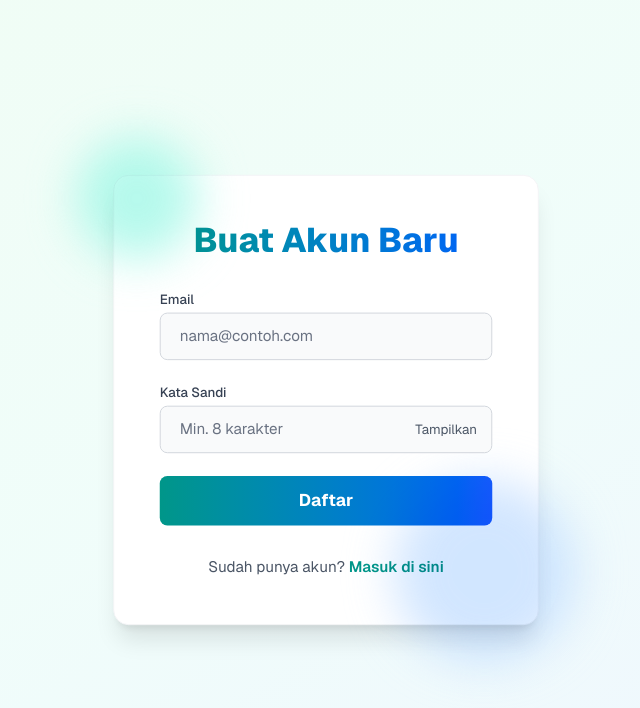
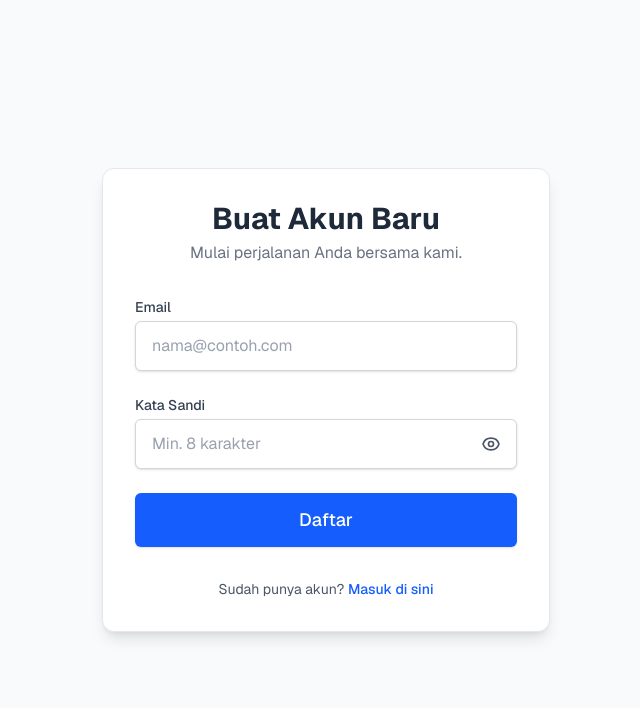
Before and after one commit to dika1005/learn, a Next.js app: page /register in a window 1280 px wide. Shown: the top 708 px of the page, without its empty margins (314-954 px from the left). Built offline with nearby package versions, Linux system fonts and the light colour scheme.

Commit message:
feat: enhance login and registration pages with improved UI and validation, update JWT handling in API

```diff
--- a/app/(auth)/login/page.tsx
+++ b/app/(auth)/login/page.tsx
@@ -1,6 +1,6 @@
 // app/auth/login/page.tsx
 "use client";
-import { useState, useEffect } from "react"; // Tambahkan useEffect
+import { useState, useEffect } from "react";
 import { useRouter } from "next/navigation";
 import Link from "next/link";
 
@@ -20,9 +20,8 @@ export default function LoginPage() {
   const handleSubmit = async (e: React.FormEvent<HTMLFormElement>) => {
     e.preventDefault();
 
-  // Optional: Validasi kosong
     if (!email || !password) {
-    alert("Isi email dan password dulu dong! 😤");
+      alert("Email dan password harus diisi.");
       return;
     }
 
@@ -39,12 +38,8 @@ export default function LoginPage() {
 
       if (res.ok) {
         alert(data.message);
-
-      // ✅ Simpan token & email ke localStorage
         localStorage.setItem("token", data.token);
-      localStorage.setItem("userEmail", data.user.email); // <- ini penting buat redirect
-
-      // ✅ Redirect ke halaman utama
+        localStorage.setItem("userEmail", data.user.email);
         router.push("/");
       } else {
         alert("Gagal login: " + data.message);
@@ -55,23 +50,22 @@ export default function LoginPage() {
     }
   };
 
+  return (
+    <div className="min-h-screen flex items-center justify-center bg-gray-50 dark:bg-gray-900 p-4 font-sans">
+      <div className="w-full max-w-md bg-white dark:bg-gray-800 p-8 rounded-xl shadow-lg border border-gray-200 dark:border-gray-700">
 
-  return (
-    <div className="min-h-screen flex items-center justify-center p-4 bg-gradient-to-br from-indigo-50 via-purple-50 to-pink-50 dark:from-gray-900 dark:via-gray-800 dark:to-gray-900 font-sans text-gray-900 dark:text-white">
-      <div className="relative z-10 bg-white dark:bg-gray-800 p-8 md:p-12 rounded-2xl shadow-xl hover:shadow-2xl transition-shadow duration-300 transform scale-95 hover:scale-100 ease-out max-w-md w-full border border-gray-100 dark:border-gray-700">
-        {/* Background Blob/Shape - Ini hanya contoh, bisa diganti dengan SVG atau elemen dekoratif lainnya */}
-        <div className="absolute -top-10 -left-10 w-32 h-32 bg-purple-200 dark:bg-purple-800 rounded-full mix-blend-multiply filter blur-xl opacity-70 animate-blob"></div>
-        <div className="absolute -bottom-10 -right-10 w-48 h-48 bg-pink-200 dark:bg-pink-800 rounded-full mix-blend-multiply filter blur-xl opacity-70 animate-blob animation-delay-2000"></div>
-
-        <h2 className="text-4xl font-extrabold text-center mb-8 text-transparent bg-clip-text bg-gradient-to-r from-purple-600 to-pink-600 dark:from-purple-400 dark:to-pink-400">
+        <h2 className="text-3xl font-bold text-center mb-1 text-gray-800 dark:text-white">
           Selamat Datang Kembali
         </h2>
+        <p className="text-center text-gray-500 dark:text-gray-400 mb-8">
+          Masuk untuk melanjutkan sesi Anda.
+        </p>
 
-        <form onSubmit={handleSubmit} className="flex flex-col gap-6">
+        <form onSubmit={handleSubmit} className="space-y-6">
           <div>
             <label
               htmlFor="email"
-              className="block text-sm font-medium text-gray-700 dark:text-gray-300 mb-1"
+              className="block text-sm font-medium text-gray-700 dark:text-gray-300"
             >
               Email
             </label>
@@ -81,7 +75,7 @@ export default function LoginPage() {
               value={email}
               onChange={(e) => setEmail(e.target.value)}
               placeholder="nama@contoh.com"
-              className="w-full px-5 py-3 border border-gray-300 dark:border-gray-600 rounded-lg focus:outline-none focus:ring-4 focus:ring-purple-200 dark:focus:ring-purple-700 bg-gray-50 dark:bg-gray-700 text-gray-900 dark:text-white placeholder-gray-500 dark:placeholder-gray-400 transition duration-200 ease-in-out text-base"
+              className="mt-1 block w-full px-4 py-3 bg-white dark:bg-gray-700 border border-gray-300 dark:border-gray-600 rounded-md shadow-sm placeholder-gray-400 focus:outline-none focus:ring-2 focus:ring-blue-500 focus:border-blue-500 dark:text-white"
               required
             />
           </div>
@@ -89,46 +83,55 @@ export default function LoginPage() {
           <div>
             <label
               htmlFor="password"
-              className="block text-sm font-medium text-gray-700 dark:text-gray-300 mb-1"
+              className="block text-sm font-medium text-gray-700 dark:text-gray-300"
             >
               Kata Sandi
             </label>
-            <div className="relative">
+            <div className="relative mt-1">
               <input
                 id="password"
                 type={showPassword ? "text" : "password"}
                 value={password}
                 onChange={(e) => setPassword(e.target.value)}
-                placeholder="Min. 8 karakter"
-                className="w-full px-5 py-3 border border-gray-300 dark:border-gray-600 rounded-lg focus:outline-none focus:ring-4 focus:ring-pink-200 dark:focus:ring-pink-700 bg-gray-50 dark:bg-gray-700 text-gray-900 dark:text-white placeholder-gray-500 dark:placeholder-gray-400 transition duration-200 ease-in-out text-base pr-12"
+                placeholder="Kata sandi Anda"
+                className="block w-full px-4 py-3 bg-white dark:bg-gray-700 border border-gray-300 dark:border-gray-600 rounded-md shadow-sm placeholder-gray-400 focus:outline-none focus:ring-2 focus:ring-blue-500 focus:border-blue-500 dark:text-white"
                 required
               />
               <button
                 type="button"
                 onClick={() => setShowPassword((v) => !v)}
-                className="absolute inset-y-0 right-0 pr-4 flex items-center text-sm leading-5 text-gray-600 dark:text-gray-400 hover:text-purple-600 dark:hover:text-purple-400 transition-colors duration-200 ease-in-out"
-                aria-label={showPassword ? "Hide password" : "Show password"}
+                className="absolute inset-y-0 right-0 px-4 flex items-center text-sm text-gray-600 dark:text-gray-400 hover:text-blue-600 dark:hover:text-blue-400 transition-colors"
+                aria-label={showPassword ? "Sembunyikan kata sandi" : "Tampilkan kata sandi"}
               >
-                {showPassword ? "Sembunyikan" : "Tampilkan"}
+                {showPassword ? (
+                  <svg xmlns="http://www.w3.org/2000/svg" className="h-5 w-5" fill="none" viewBox="0 0 24 24" stroke="currentColor">
+                    <path strokeLinecap="round" strokeLinejoin="round" strokeWidth={2} d="M13.875 18.825A10.05 10.05 0 0112 19c-4.478 0-8.268-2.943-9.543-7a9.97 9.97 0 011.563-3.029m5.858.908a3 3 0 114.243 4.243M9.878 9.878l4.242 4.242M9.88 9.88l-3.29-3.29m7.532 7.532l3.29 3.29M3 3l18 18" />
+                  </svg>
+                ) : (
+                  <svg xmlns="http://www.w3.org/2000/svg" className="h-5 w-5" fill="none" viewBox="0 0 24 24" stroke="currentColor">
+                    <path strokeLinecap="round" strokeLinejoin="round" strokeWidth={2} d="M15 12a3 3 0 11-6 0 3 3 0 016 0z" />
+                    <path strokeLinecap="round" strokeLinejoin="round" strokeWidth={2} d="M2.458 12C3.732 7.943 7.522 5 12 5c4.478 0 8.268 2.943 9.542 7-1.274 4.057-5.064 7-9.542 7-4.478 0-8.268-2.943-9.542-7z" />
+                  </svg>
+                )}
               </button>
             </div>
           </div>
 
           <button
             type="submit"
-            className="w-full bg-gradient-to-r from-purple-600 to-pink-600 text-white py-3 rounded-lg font-bold text-lg hover:from-purple-700 hover:to-pink-700 transition duration-300 ease-in-out transform hover:-translate-y-0.5 hover:shadow-lg focus:outline-none focus:ring-4 focus:ring-purple-300 dark:focus:ring-pink-700"
+            className="w-full flex justify-center py-3 px-4 border border-transparent rounded-md shadow-sm text-lg font-medium text-white bg-blue-600 hover:bg-blue-700 focus:outline-none focus:ring-2 focus:ring-offset-2 focus:ring-blue-500 dark:focus:ring-offset-gray-800 transition-colors"
           >
             Masuk
           </button>
         </form>
 
-        <p className="mt-8 text-center text-gray-600 dark:text-gray-400 text-base">
+        <p className="mt-8 text-center text-sm text-gray-600 dark:text-gray-400">
           Belum punya akun?{" "}
           <Link
             href="/register"
-            className="text-purple-600 dark:text-purple-400 hover:text-pink-600 dark:hover:text-pink-400 hover:underline font-semibold transition-colors duration-200"
+            className="font-medium text-blue-600 hover:text-blue-500 dark:text-blue-400 dark:hover:text-blue-300 hover:underline"
           >
-            Daftar Sekarang
+            Daftar di sini
           </Link>
         </p>
       </div>
--- a/app/(auth)/register/page.tsx
+++ b/app/(auth)/register/page.tsx
@@ -1,7 +1,7 @@
 'use client'
 import { useState } from 'react'
 import { useRouter } from 'next/navigation'
-import Link from 'next/link' // Import Link
+import Link from 'next/link'
 
 export default function RegisterPage() {
     const [email, setEmail] = useState('')
@@ -33,65 +33,79 @@ export default function RegisterPage() {
     };
 
     return (
-        <div className="min-h-screen flex items-center justify-center p-4 bg-gradient-to-br from-green-50 via-teal-50 to-blue-50 dark:from-gray-900 dark:via-gray-800 dark:to-gray-900 font-sans text-gray-900 dark:text-white">
-            <div className="relative z-10 bg-white dark:bg-gray-800 p-8 md:p-12 rounded-2xl shadow-xl hover:shadow-2xl transition-shadow duration-300 transform scale-95 hover:scale-100 ease-out max-w-md w-full border border-gray-100 dark:border-gray-700">
-                {/* Background Blob/Shape */}
-                <div className="absolute -top-10 -left-10 w-32 h-32 bg-teal-200 dark:bg-teal-800 rounded-full mix-blend-multiply filter blur-xl opacity-70 animate-blob animation-delay-500"></div>
-                <div className="absolute -bottom-10 -right-10 w-48 h-48 bg-blue-200 dark:bg-blue-800 rounded-full mix-blend-multiply filter blur-xl opacity-70 animate-blob animation-delay-2500"></div>
+        <div className="min-h-screen flex items-center justify-center bg-gray-50 dark:bg-gray-900 p-4 font-sans">
+            <div className="w-full max-w-md bg-white dark:bg-gray-800 p-8 rounded-xl shadow-lg border border-gray-200 dark:border-gray-700">
 
-                <h2 className="text-4xl font-extrabold text-center mb-8 text-transparent bg-clip-text bg-gradient-to-r from-teal-600 to-blue-600 dark:from-teal-400 dark:to-blue-400">
+                <h2 className="text-3xl font-bold text-center mb-1 text-gray-800 dark:text-white">
                     Buat Akun Baru
                 </h2>
+                <p className="text-center text-gray-500 dark:text-gray-400 mb-8">
+                    Mulai perjalanan Anda bersama kami.
+                </p>
 
-                <form onSubmit={handleSubmit} className="flex flex-col gap-6">
+                <form onSubmit={handleSubmit} className="space-y-6">
                     <div>
-                        <label htmlFor="email" className="block text-sm font-medium text-gray-700 dark:text-gray-300 mb-1">Email</label>
+                        <label htmlFor="email" className="block text-sm font-medium text-gray-700 dark:text-gray-300">
+                            Email
+                        </label>
                         <input
                             id="email"
                             type="email"
                             value={email}
                             onChange={(e) => setEmail(e.target.value)}
                             placeholder="nama@contoh.com"
-                            className="w-full px-5 py-3 border border-gray-300 dark:border-gray-600 rounded-lg focus:outline-none focus:ring-4 focus:ring-teal-200 dark:focus:ring-teal-700 bg-gray-50 dark:bg-gray-700 text-gray-900 dark:text-white placeholder-gray-500 dark:placeholder-gray-400 transition duration-200 ease-in-out text-base"
+                            className="mt-1 block w-full px-4 py-3 bg-white dark:bg-gray-700 border border-gray-300 dark:border-gray-600 rounded-md shadow-sm placeholder-gray-400 focus:outline-none focus:ring-2 focus:ring-blue-500 focus:border-blue-500 dark:text-white"
                             required
                         />
                     </div>
 
                     <div>
-                        <label htmlFor="password" className="block text-sm font-medium text-gray-700 dark:text-gray-300 mb-1">Kata Sandi</label>
-                        <div className="relative">
+                        <label htmlFor="password" className="block text-sm font-medium text-gray-700 dark:text-gray-300">
+                            Kata Sandi
+                        </label>
+                        <div className="relative mt-1">
                             <input
                                 id="password"
                                 type={showPassword ? 'text' : 'password'}
                                 value={password}
                                 onChange={(e) => setPassword(e.target.value)}
                                 placeholder="Min. 8 karakter"
-                                className="w-full px-5 py-3 border border-gray-300 dark:border-gray-600 rounded-lg focus:outline-none focus:ring-4 focus:ring-blue-200 dark:focus:ring-blue-700 bg-gray-50 dark:bg-gray-700 text-gray-900 dark:text-white placeholder-gray-500 dark:placeholder-gray-400 transition duration-200 ease-in-out text-base pr-12"
+                                className="block w-full px-4 py-3 bg-white dark:bg-gray-700 border border-gray-300 dark:border-gray-600 rounded-md shadow-sm placeholder-gray-400 focus:outline-none focus:ring-2 focus:ring-blue-500 focus:border-blue-500 dark:text-white"
                                 required
                             />
                             <button
                                 type="button"
                                 onClick={() => setShowPassword(v => !v)}
-                                className="absolute inset-y-0 right-0 pr-4 flex items-center text-sm leading-5 text-gray-600 dark:text-gray-400 hover:text-teal-600 dark:hover:text-teal-400 transition-colors duration-200 ease-in-out"
-                                aria-label={showPassword ? 'Hide password' : 'Show password'}
+                                className="absolute inset-y-0 right-0 px-4 flex items-center text-sm text-gray-600 dark:text-gray-400 hover:text-blue-600 dark:hover:text-blue-400 transition-colors"
+                                aria-label={showPassword ? 'Sembunyikan kata sandi' : 'Tampilkan kata sandi'}
                             >
-                                {showPassword ? 'Sembunyikan' : 'Tampilkan'}
+                                {showPassword ? (
+                                    // Icon mata tertutup (contoh menggunakan SVG)
+                                    <svg xmlns="http://www.w3.org/2000/svg" className="h-5 w-5" fill="none" viewBox="0 0 24 24" stroke="currentColor">
+                                        <path strokeLinecap="round" strokeLinejoin="round" strokeWidth={2} d="M13.875 18.825A10.05 10.05 0 0112 19c-4.478 0-8.268-2.943-9.543-7a9.97 9.97 0 011.563-3.029m5.858.908a3 3 0 114.243 4.243M9.878 9.878l4.242 4.242M9.88 9.88l-3.29-3.29m7.532 7.532l3.29 3.29M3 3l18 18" />
+                                    </svg>
+                                ) : (
+                                    // Icon mata terbuka
+                                    <svg xmlns="http://www.w3.org/2000/svg" className="h-5 w-5" fill="none" viewBox="0 0 24 24" stroke="currentColor">
+                                        <path strokeLinecap="round" strokeLinejoin="round" strokeWidth={2} d="M15 12a3 3 0 11-6 0 3 3 0 016 0z" />
+                                        <path strokeLinecap="round" strokeLinejoin="round" strokeWidth={2} d="M2.458 12C3.732 7.943 7.522 5 12 5c4.478 0 8.268 2.943 9.542 7-1.274 4.057-5.064 7-9.542 7-4.478 0-8.268-2.943-9.542-7z" />
+                                    </svg>
+                                )}
                             </button>
                         </div>
                     </div>
 
                     <button
                         type="submit"
-                        className="w-full bg-gradient-to-r from-teal-600 to-blue-600 text-white py-3 rounded-lg font-bold text-lg hover:from-teal-700 hover:to-blue-700 transition duration-300 ease-in-out transform hover:-translate-y-0.5 hover:shadow-lg focus:outline-none focus:ring-4 focus:ring-teal-300 dark:focus:ring-blue-700"
+                        className="w-full flex justify-center py-3 px-4 border border-transparent rounded-md shadow-sm text-lg font-medium text-white bg-blue-600 hover:bg-blue-700 focus:outline-none focus:ring-2 focus:ring-offset-2 focus:ring-blue-500 dark:focus:ring-offset-gray-800 transition-colors"
                     >
                         Daftar
                     </button>
                 </form>
 
-                <p className="mt-8 text-center text-gray-600 dark:text-gray-400 text-base">
+                <p className="mt-8 text-center text-sm text-gray-600 dark:text-gray-400">
                     Sudah punya akun?{' '}
-                    {/* Perbaikan di sini: Hapus tag <a> */}
-                    <Link href="/login" className="text-teal-600 dark:text-teal-400 hover:text-blue-600 dark:hover:text-blue-400 hover:underline font-semibold transition-colors duration-200">
+                    <Link href="/login" className="font-medium text-blue-600 hover:text-blue-500 dark:text-blue-400 dark:hover:text-blue-300 hover:underline">
                         Masuk di sini
                     </Link>
                 </p>
--- a/app/api/login/route.ts
+++ b/app/api/login/route.ts
@@ -21,20 +21,31 @@ export async function POST(req: NextRequest) {
       return NextResponse.json({ message: 'Password salah' }, { status: 401 })
     }
 
+    // 🔐 Generate JWT
     const token = jwt.sign(
       { id: user.id, email: user.email },
       process.env.JWT_SECRET!,
       { expiresIn: '1h' }
     )
 
-    return NextResponse.json({
+    // 🍪 Simpan token ke cookies
+    const response = NextResponse.json({
       message: 'Login berhasil!',
-      token,
       user: {
         id: user.id,
         email: user.email
       }
-    }, { status: 200 })
+    })
+
+    response.cookies.set('token', token, {
+      httpOnly: true,
+      secure: process.env.NODE_ENV === 'production',
+      sameSite: 'strict',
+      path: '/',
+      maxAge: 60 * 60 // 1 jam
+    })
+
+    return response
 
   } catch (error) {
     console.error('[LOGIN ERROR]', error)
--- a/lib/middleware/auth.ts
+++ b/lib/middleware/auth.ts
@@ -3,31 +3,22 @@ import { NextRequest, NextResponse } from "next/server";
 import jwt from "jsonwebtoken";
 
 export async function authMiddleware(req: NextRequest) {
-  const authHeader = req.headers.get("authorization");
+  const token = req.cookies.get("token")?.value;
 
-  if (!authHeader || !authHeader.startsWith("Bearer ")) {
-    console.log("[authMiddleware] Token ga ada atau format salah 😒");
+  if (!token) {
     return NextResponse.json(
-      { message: "Token tidak ditemukan atau format salah" },
+      { message: "Token tidak ditemukan di cookies" },
       { status: 401 }
     );
   }
-  const token = authHeader.split(" ")[1];
-  console.log("[authMiddleware] Extracted token:", token); // Pastikan tokennya benar diekstrak
-
-  // -- TAMBAHKAN INI --
-  console.log(
-    "[authMiddleware] JWT_SECRET used for verification:",
-    process.env.JWT_SECRET
-  );
-  // -- END TAMBAHKAN INI --
 
   try {
     const decoded = jwt.verify(token, process.env.JWT_SECRET!);
     console.log("[authMiddleware] Token valid:", decoded);
-    // ...
+    // bisa simpan decoded info ke req kalau mau
+    return null; // artinya lanjutkan
   } catch (err) {
-    console.error("[authMiddleware] Token error:", err); // Ini yang kemungkinan besar muncul di log Next.js Anda
+    console.error("[authMiddleware] Token error:", err);
     return NextResponse.json({ message: "Token tidak valid" }, { status: 403 });
   }
 }
--- a/middleware.ts
+++ b/middleware.ts
@@ -1,33 +1,16 @@
-// middleware.ts
 import { NextResponse } from 'next/server';
 import type { NextRequest } from 'next/server';
-// import { authMiddleware } from './lib/middleware/auth'; // Tidak perlu lagi import di sini jika tidak digunakan global
 
-export async function middleware(request: NextRequest) {
-  console.log('--- START MIDDLEWARE REQUEST ---');
-  console.log('[Global Middleware] Request Method:', request.method);
-  console.log('[Global Middleware] Request Path:', request.nextUrl.pathname);
-  console.log('[Global Middleware] Authorization Header received by global middleware:', request.headers.get('authorization'));
-  console.log('--------------------------------');
+export function middleware(request: NextRequest) {
+  const token = request.cookies.get('token')?.value;
 
-  // HAPUS ATAU KOMENTARI BLOK INI
-  // if (request.nextUrl.pathname.startsWith('/api/profile')) {
-  //   console.log('[Global Middleware] Applying authMiddleware for /api/profile');
-  //   const response = await authMiddleware(request); // authMiddleware ini yang menyebabkan error
-  //   if (response) {
-  //     return response;
-  //   }
-  //   return NextResponse.next();
-  // }
+  if (!token && request.nextUrl.pathname !== '/login' && request.nextUrl.pathname !== '/register') {
+    return NextResponse.redirect(new URL('/login', request.url));
+  }
 
   return NextResponse.next();
 }
 
 export const config = {
-  // HAPUS MATCHER INI JIKA ANDA HANYA MELINDUNGI /api/profile DENGAN CARA LAIN
-  // ATAU sesuaikan hanya untuk rute lain yang memerlukan middleware global non-kripto
-  matcher: [
-    // '/api/profile/:path*', // Komentari atau hapus ini
-    // Contoh untuk rute lain jika ada: '/api/something-else/:path*'
-  ],
+  matcher: ['/((?!api|_next|favicon.ico|login|register).*)'],
 };
```
Lines whose indentation alone changed are shown as unchanged.
